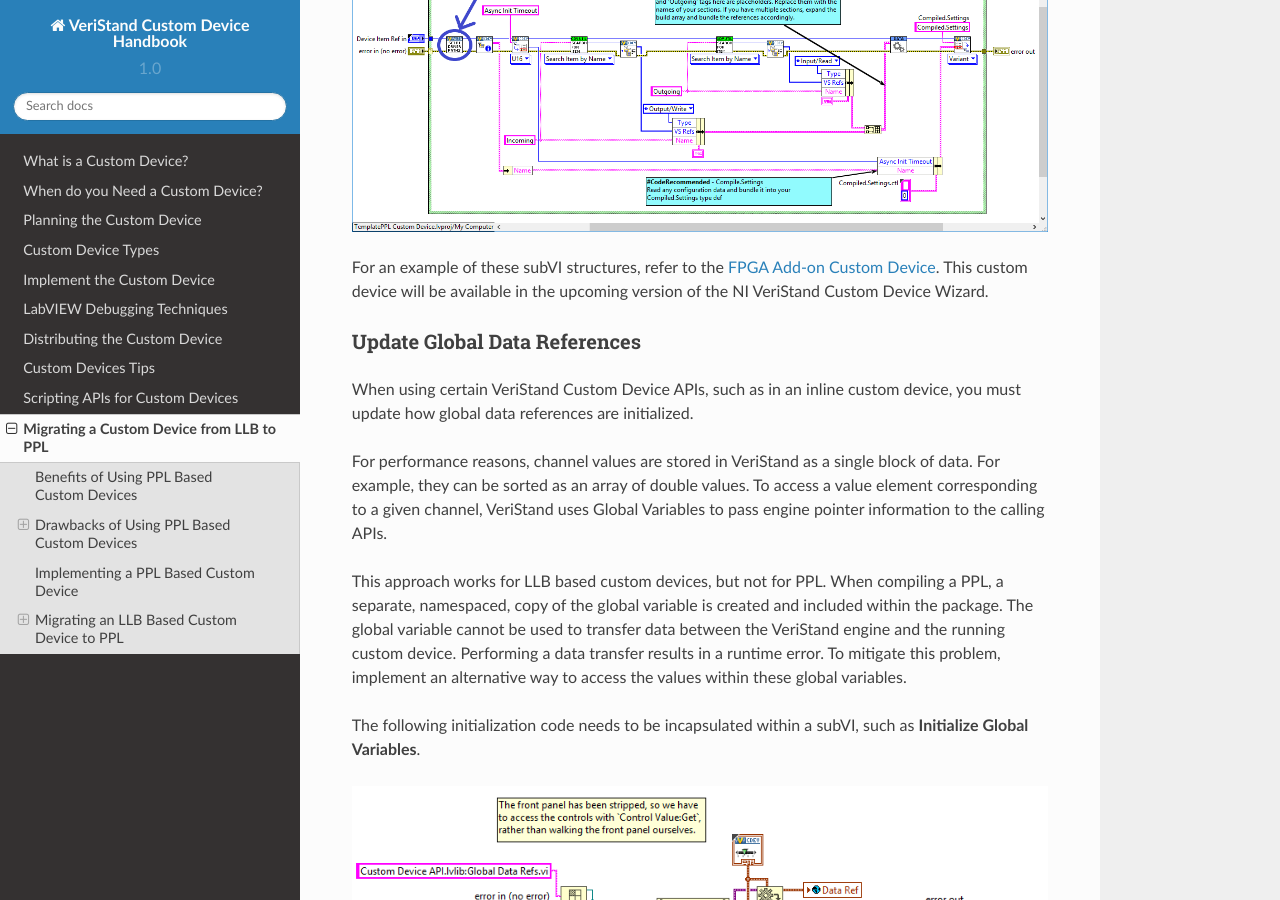
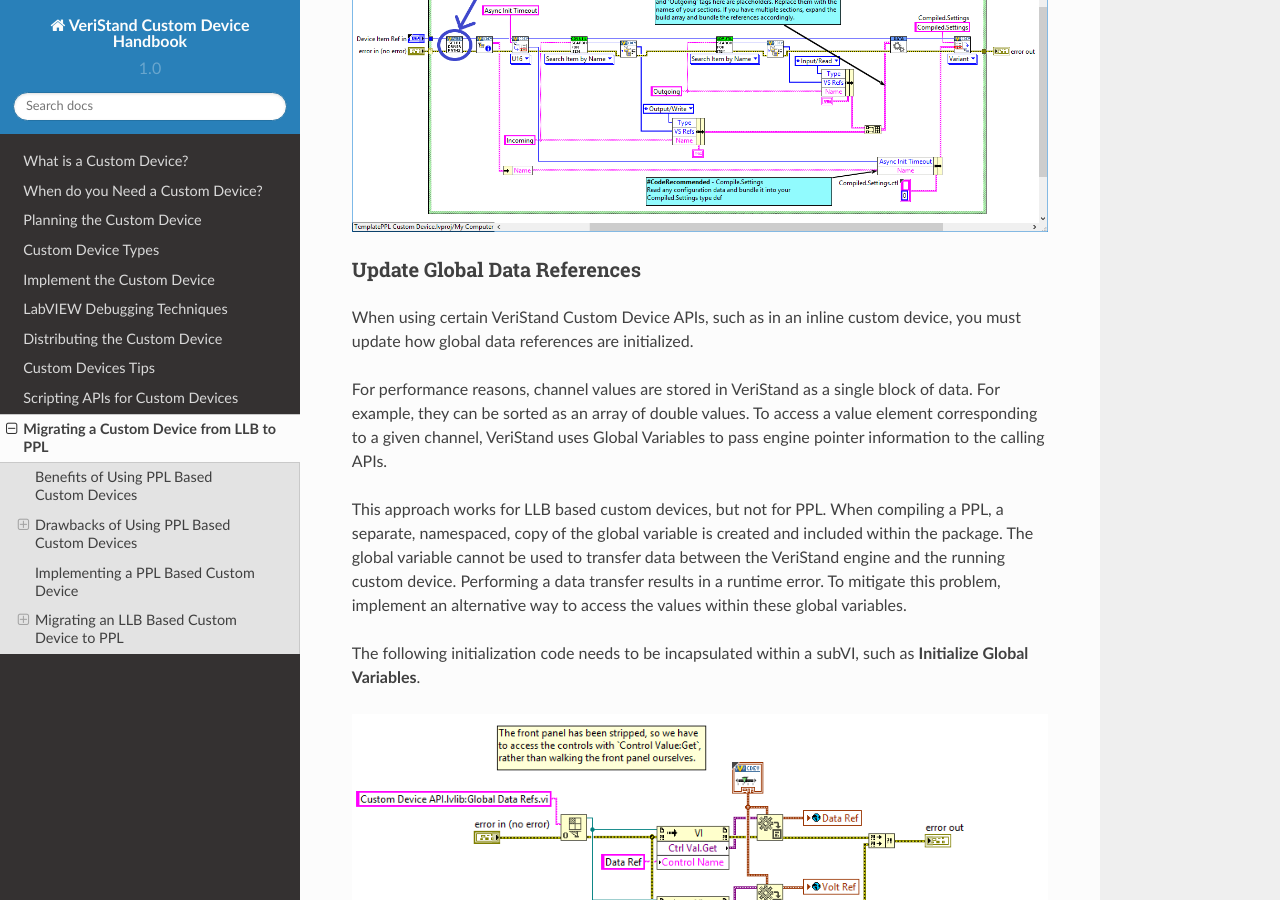
Before and after one commit to ni/niveristand-custom-device-handbook, a Sphinx documentation site: the page built from docs/Migrating_LLB_to_a_PPL_based_Custom_Device.md, in a window 1280 px wide and 900 px high, scrolled down 3246 px. Built offline with Sphinx 7.4.7 and the Read the Docs theme 2.0.0, drawn with Linux system fonts in a browser that asks for light colours; pages that are not in the unit, such as notebooks, are missing from menus; some of the changed text lies outside the part shown.

Commit message:
Implement feedback, by removing FPGA Addon references.

```diff
--- a/docs/Migrating_LLB_to_a_PPL_based_Custom_Device.md
+++ b/docs/Migrating_LLB_to_a_PPL_based_Custom_Device.md
@@ -81,8 +81,6 @@
 The following image displays where to insert the subVI.
 
 ![](images/Action_on_Compile.png)
-
-For an example of these subVI structures, refer to the [FPGA Add-on Custom Device](https://github.com/ni/niveristand-fpga-addon-custom-device). This custom device will be available in the upcoming version of the NI VeriStand Custom Device Wizard.
 
 #### Update Global Data References
 
@@ -192,8 +190,6 @@
 
 ![](images/Execute_XML_updater.PNG)
 
-For an example of such a VI being implemented, refer to the [FPGA Add-on Custom Device](https://github.com/ni/niveristand-fpga-addon-custom-device). this custom device will be available in the upcoming version of the NI VeriStand Custom Device Wizard.
-
 #### Build the PPL File
 
 Once finished with your updates, you can build the PPL.
```
